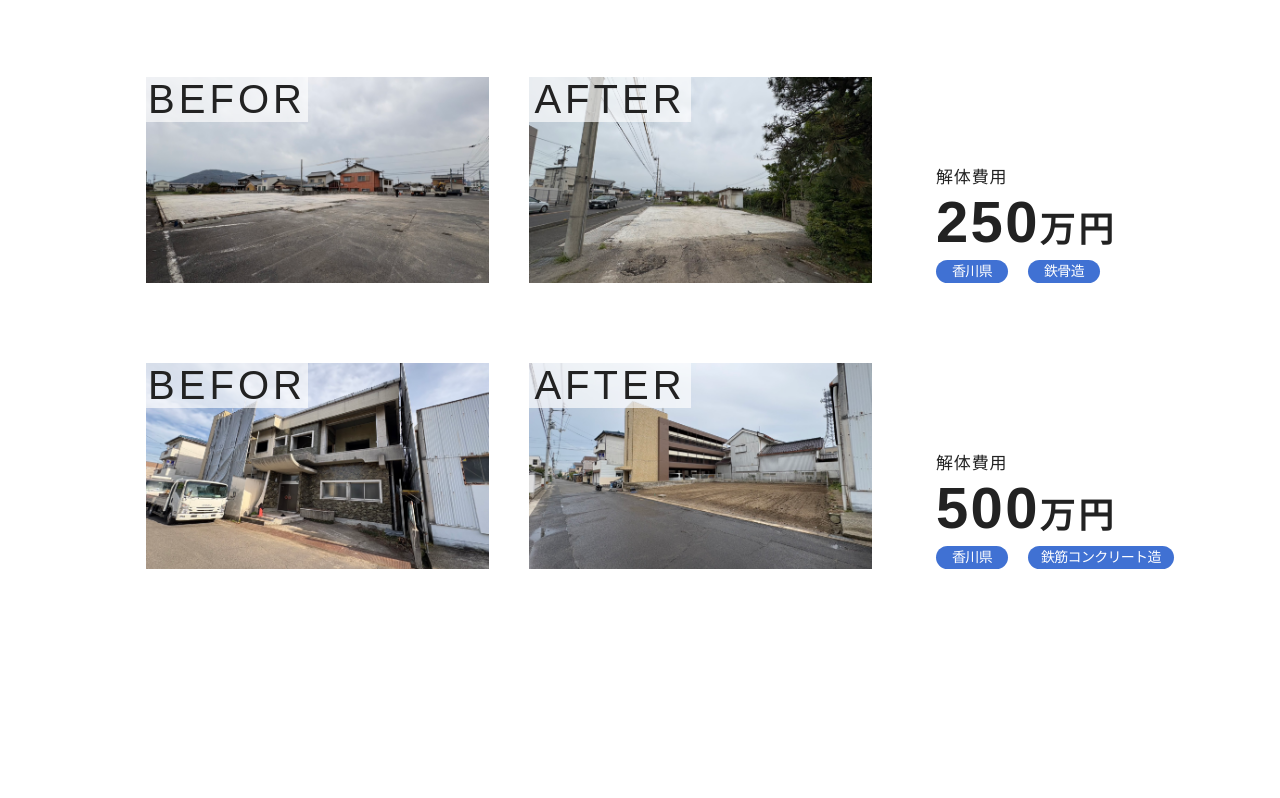
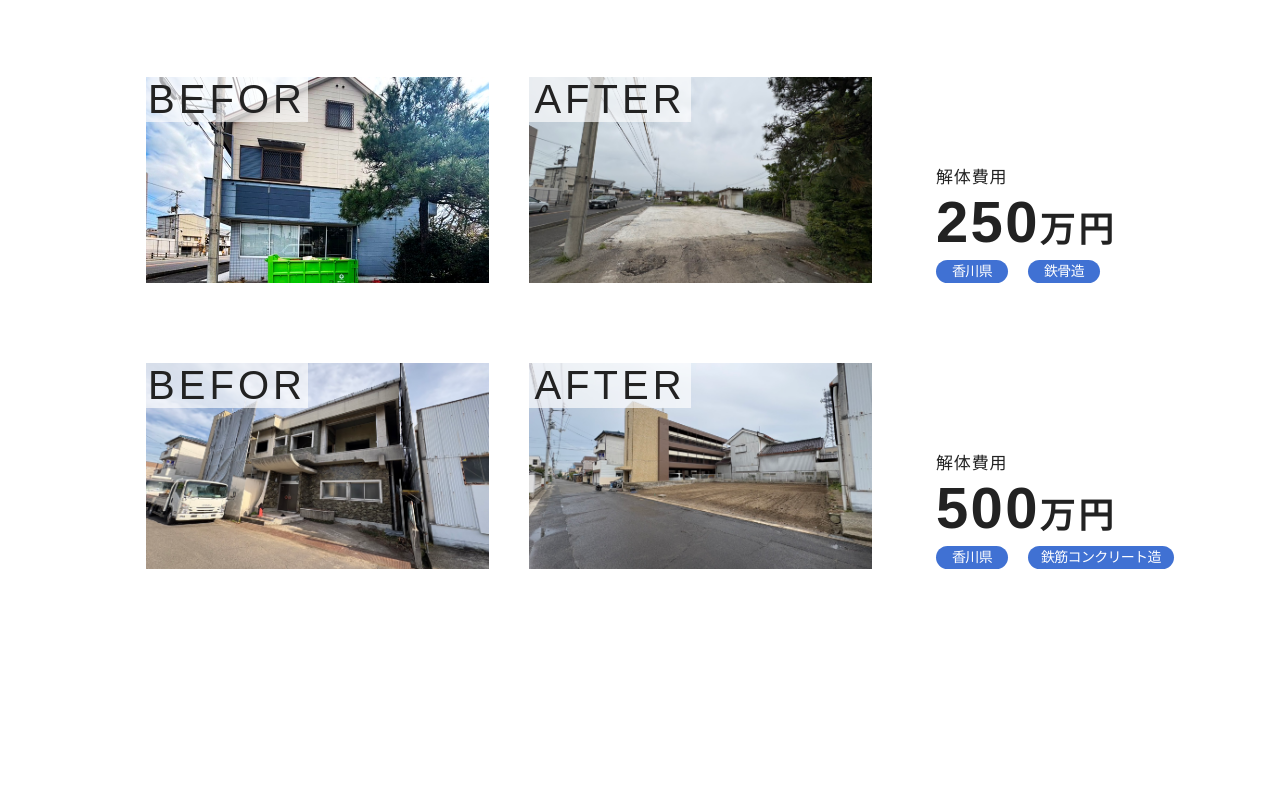
Before and after one commit to linh125760/izuishi, a plain HTML site: page index.html in a window 1280 px wide. Shown: the part 3954-4752 px from the top of the page. Drawn offline with nearby package versions, Linux system fonts and the light colour scheme; a web font is replaced by a local one.

Commit message:
[Change] Image

```diff
--- a/index.html
+++ b/index.html
@@ -178,7 +178,7 @@
 
         <div class="works-item">
           <figure class="image-wrap">
-            <img src="assets/images/before02.jpg" class="fit" alt="">
+            <img src="assets/images/before02.jpeg" class="fit" alt="">
             <img src="assets/images/after02.jpg" class="fit" alt="">
           </figure>
           <div class="content">
```
